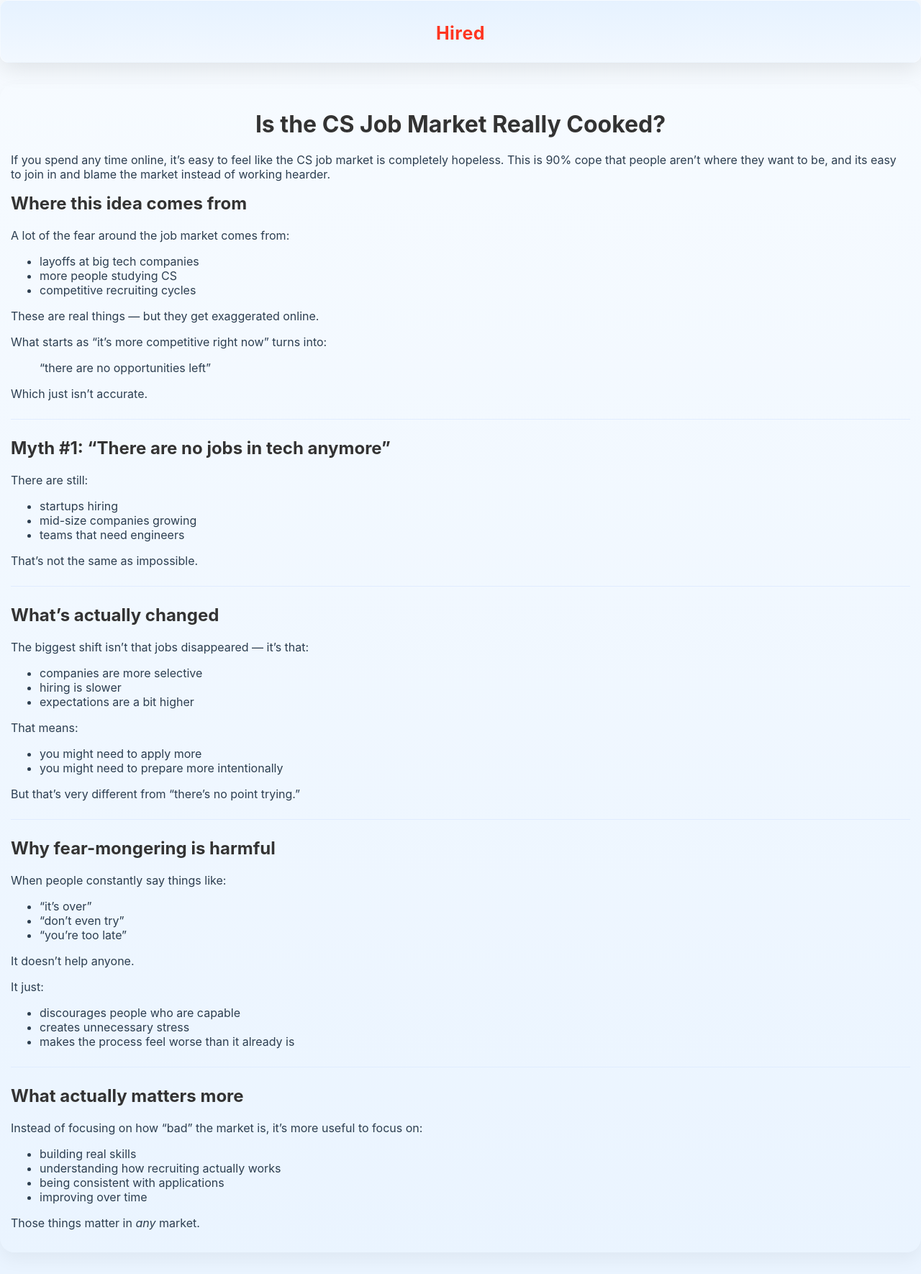
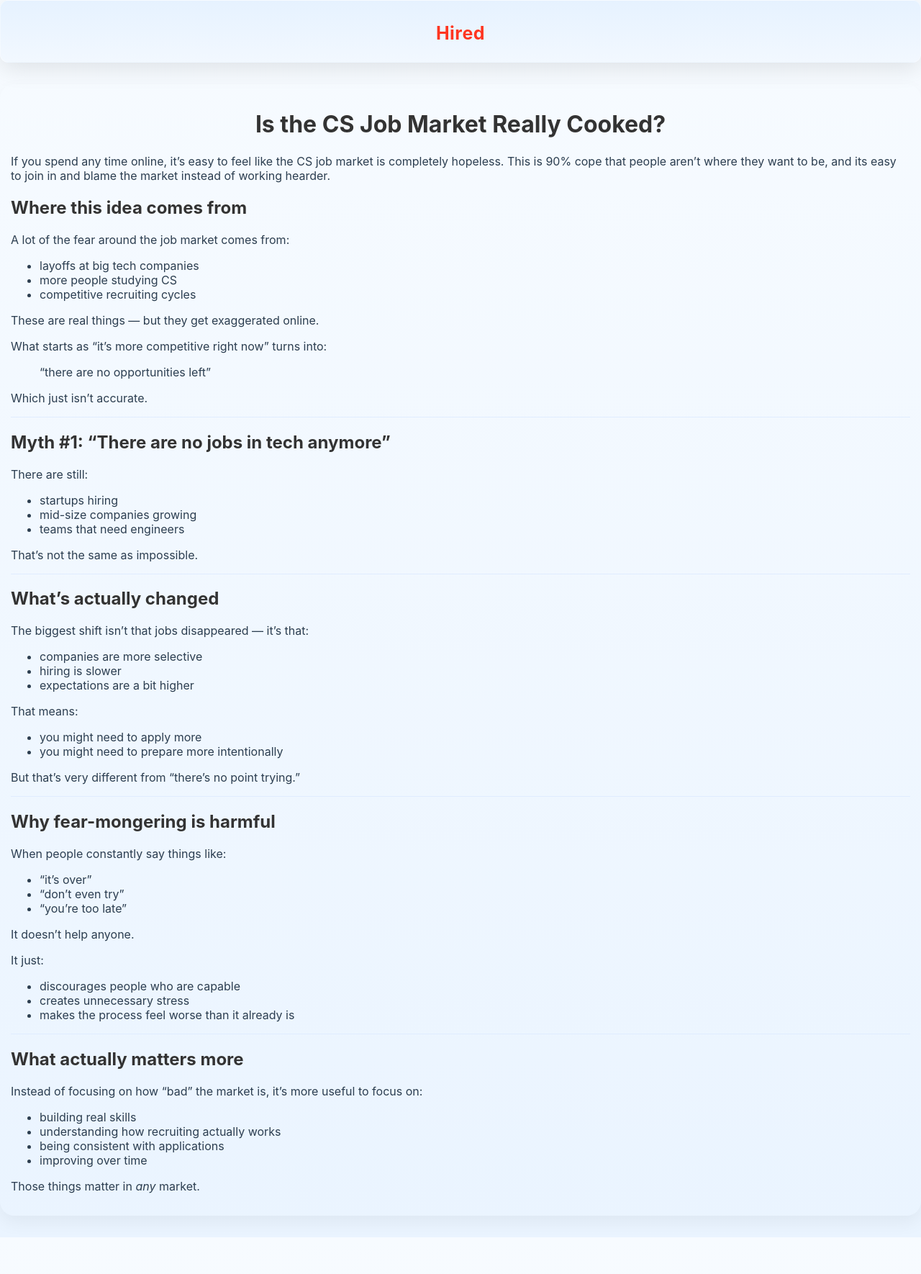
Before and after one commit to hiredmaybe67/hiredmaybe67.github.io, a Jekyll site: the page built from cs-job-market-myths.md, in a window 1280 px wide. Shown: the whole page at 72% size. Built offline with Jekyll 4.4.1, drawn with Linux system fonts in a browser that asks for light colours; after the commit the page ends 1719 px from its top, so only the background shows below that.

Commit message:
Update default.html

```diff
--- a/_layouts/default.html
+++ b/_layouts/default.html
@@ -33,20 +33,20 @@
       text-align: center;
       color: #333333;
       font-weight: 700;
-      margin-bottom: 20px;
+      /* margin-bottom: 20px; */
     }
 
     p.subtitle {
       text-align: center;
       color: #333333;
       margin-top: 0;
-      margin-bottom: 30px;
+      /* margin-bottom: 30px; */
       font-size: 14px;
     }
 
     h2 {
       color: #333333;
-      margin-top: 15px;
+      /* margin-top: 15px; */
     }
 
     a {
@@ -62,7 +62,7 @@
       border: none;
       height: 1px;
       background: #e0ecff;
-      margin: 25px 0;
+      /* margin: 25px 0; */
     }
 
     .banner {
```
